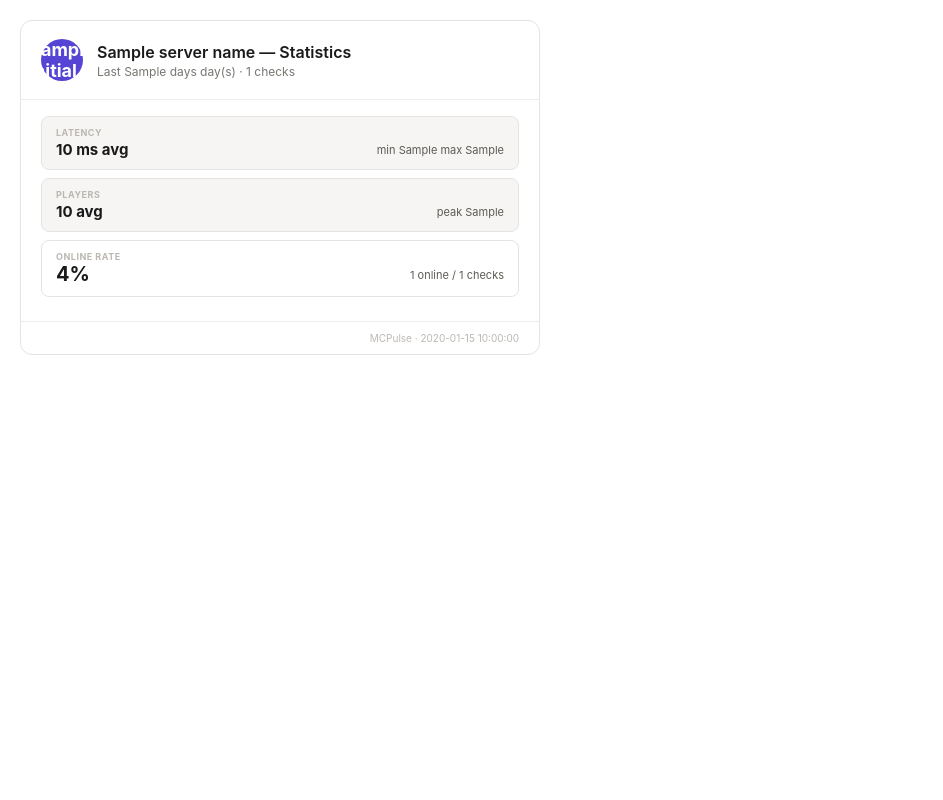
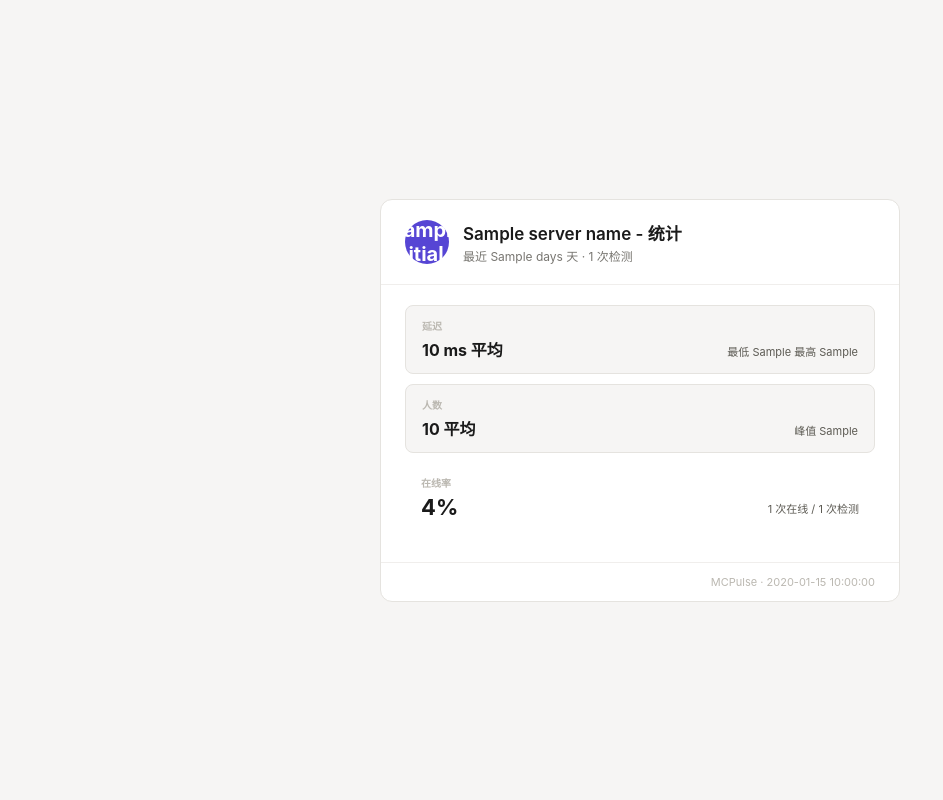
Before and after one commit to Eostrehold/astrbot_plugin_MCPulse, a Python web app: template templates/stats_card.html in a window 1280 px wide. Shown: the whole page, without its empty margins (0-943 px from the left). Run offline with Jinja, Linux system fonts and the light colour scheme; the template is opened without the code that fills it: most values are stand-ins (such as "Sample title", 1, 10 or a date in 2020).

Commit message:
fix: center card layout, localize all text to Chinese

```diff
--- a/chart/renderer.py
+++ b/chart/renderer.py
@@ -48,7 +48,7 @@ class ImageRenderer:
             "initial": server.display_name[0].upper(),
             "server_name": server.display_name,
             "server_address": server.address,
-            "status_text": "ONLINE" if online else "OFFLINE",
+            "status_text": "在线" if online else "离线",
             "online": online,
             "players_online": f"{status.players_online:,}",
             "players_max": f"{status.players_max:,}",
@@ -101,7 +101,7 @@ class ImageRenderer:
             if online:
                 online_count += 1
             sc = "online" if online else "offline"
-            st = "ONLINE" if online else "OFFLINE"
+            st = "在线" if online else "离线"
             meta = ""
             if online:
                 pl = rec.get("players_online", "?")
--- a/templates/stats_card.html
+++ b/templates/stats_card.html
@@ -1,15 +1,20 @@
 <!DOCTYPE html>
-<html lang="en">
+<html lang="zh-CN">
 <head>
 <meta charset="UTF-8">
 <style>
 * { margin: 0; padding: 0; box-sizing: border-box; }
 body {
     font-family: -apple-system, BlinkMacSystemFont, "Segoe UI", "Noto Sans", Inter, sans-serif;
-    background: #fff;
-    padding: 20px;
+    background: #f6f5f4;
+    display: flex;
+    justify-content: center;
+    align-items: center;
+    min-height: 100vh;
+    padding: 32px;
 }
 .card {
+    width: 100%;
     max-width: 520px;
     border: 1px solid #e5e3df;
     border-radius: 12px;
@@ -20,35 +25,35 @@ body {
     display: flex;
     align-items: center;
     gap: 14px;
-    padding: 18px 20px;
+    padding: 20px 24px;
     border-bottom: 1px solid #f0eeec;
 }
 .icon-box {
-    width: 42px; height: 42px; border-radius: 50%;
+    width: 44px; height: 44px; border-radius: 50%;
     display: flex; align-items: center; justify-content: center;
     flex-shrink: 0;
-    background: #5645d4; color: #fff; font-weight: 700; font-size: 18px;
+    background: #5645d4; color: #fff; font-weight: 700; font-size: 20px;
 }
 .header-info { flex: 1; }
-.title { font-size: 16px; font-weight: 600; color: #1a1a1a; }
+.title { font-size: 17px; font-weight: 600; color: #1a1a1a; }
 .subtitle { font-size: 12px; color: #787671; margin-top: 2px; }
-.body-card { padding: 16px 20px; }
+.body-card { padding: 20px 24px; }
 .stat-row {
-    border: 1px solid #e5e3df; border-radius: 8px; padding: 10px 14px;
-    margin-bottom: 8px; background: #f6f5f4;
+    border: 1px solid #e5e3df; border-radius: 8px; padding: 12px 16px;
+    margin-bottom: 10px; background: #f6f5f4;
 }
-.stat-row-label { font-size: 9px; font-weight: 700; color: #bbb8b1; text-transform: uppercase; letter-spacing: 0.5px; }
-.stat-row-main { font-size: 15px; font-weight: 700; color: #1a1a1a; margin-top: 2px; }
-.stat-row-sub { font-size: 11px; color: #5d5b54; float: right; margin-top: -16px; }
-.rate-row { border: 1px solid #e5e3df; border-radius: 8px; padding: 10px 14px; margin-bottom: 8px; }
-.rate-row.good { background: #d9f3e1; border-color: #c5e8d0; }
-.rate-row.ok { background: #fef7d6; border-color: #f5eeb0; }
-.rate-row.bad { background: #fde0ec; border-color: #f5d0df; }
-.rate-value { font-size: 20px; font-weight: 700; color: #1a1a1a; }
-.rate-sub { font-size: 11px; color: #5d5b54; float: right; margin-top: -18px; }
+.stat-row-label { font-size: 10px; font-weight: 700; color: #bbb8b1; }
+.stat-row-main { font-size: 16px; font-weight: 700; color: #1a1a1a; margin-top: 4px; }
+.stat-row-sub { font-size: 11px; color: #5d5b54; float: right; margin-top: -18px; }
+.rate-row { border-radius: 8px; padding: 12px 16px; margin-bottom: 10px; }
+.rate-row.good { background: #d9f3e1; border: 1px solid #c5e8d0; }
+.rate-row.ok { background: #fef7d6; border: 1px solid #f5eeb0; }
+.rate-row.bad { background: #fde0ec; border: 1px solid #f5d0df; }
+.rate-value { font-size: 22px; font-weight: 700; color: #1a1a1a; margin-top: 4px; }
+.rate-sub { font-size: 11px; color: #5d5b54; float: right; margin-top: -20px; }
 .footer {
-    padding: 10px 20px; border-top: 1px solid #f0eeec;
-    font-size: 10px; color: #bbb8b1; text-align: right;
+    padding: 12px 24px; border-top: 1px solid #f0eeec;
+    font-size: 11px; color: #bbb8b1; text-align: right;
 }
 </style>
 </head>
@@ -57,25 +62,25 @@ body {
     <div class="card-header">
         <div class="icon-box">{{ initial }}</div>
         <div class="header-info">
-            <div class="title">{{ server_name }} — Statistics</div>
-            <div class="subtitle">Last {{ days }} day(s) · {{ total_checks }} checks</div>
+            <div class="title">{{ server_name }} - 统计</div>
+            <div class="subtitle">最近 {{ days }} 天 · {{ total_checks }} 次检测</div>
         </div>
     </div>
     <div class="body-card">
         <div class="stat-row">
-            <div class="stat-row-label">Latency</div>
-            <div class="stat-row-main">{{ avg_latency }} ms avg</div>
-            <div class="stat-row-sub">min {{ min_latency }}  max {{ max_latency }}</div>
+            <div class="stat-row-label">延迟</div>
+            <div class="stat-row-main">{{ avg_latency }} ms 平均</div>
+            <div class="stat-row-sub">最低 {{ min_latency }}  最高 {{ max_latency }}</div>
         </div>
         <div class="stat-row">
-            <div class="stat-row-label">Players</div>
-            <div class="stat-row-main">{{ avg_players }} avg</div>
-            <div class="stat-row-sub">peak {{ max_players }}</div>
+            <div class="stat-row-label">人数</div>
+            <div class="stat-row-main">{{ avg_players }} 平均</div>
+            <div class="stat-row-sub">峰值 {{ max_players }}</div>
         </div>
         <div class="rate-row {{ rate_class }}">
-            <div class="stat-row-label">Online Rate</div>
+            <div class="stat-row-label">在线率</div>
             <div class="rate-value">{{ online_rate }}%</div>
-            <div class="rate-sub">{{ online_count }} online / {{ total_checks }} checks</div>
+            <div class="rate-sub">{{ online_count }} 次在线 / {{ total_checks }} 次检测</div>
         </div>
     </div>
     <div class="footer">MCPulse · {{ queried_at }}</div>
```
Also changed, not shown: templates/list_card.html (+25 -19 lines), templates/status_card.html (+33 -27 lines).
